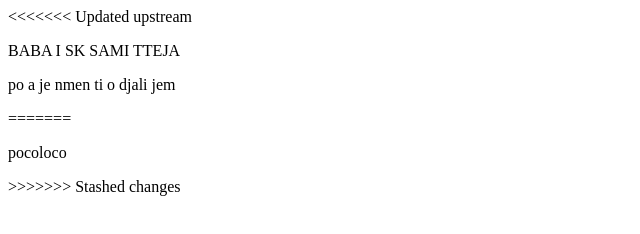
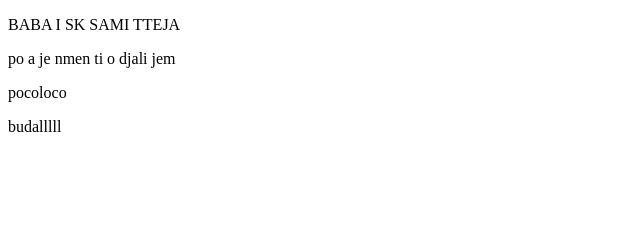
Before and after one commit to besimjashari/ushtriime-6, a plain HTML site: page index.html in a window 1280 px wide. Shown: the whole page, without its empty margins (0-640 px from the left). Drawn offline with Linux system fonts and the light colour scheme.

Commit message:
Update index.html

```diff
--- a/index.html
+++ b/index.html
@@ -6,13 +6,12 @@
     <title>Ushtrime 6</title>
 </head>
 <body>
-<<<<<<< Updated upstream
     <p>BABA I SK SAMI TTEJA</p>
     <p> po a je nmen ti o djali jem
     </p>
-=======
     <p>pocoloco</p>
 
->>>>>>> Stashed changes
+
+    <p>budalllll</p>
 </body>
 </html>
```
